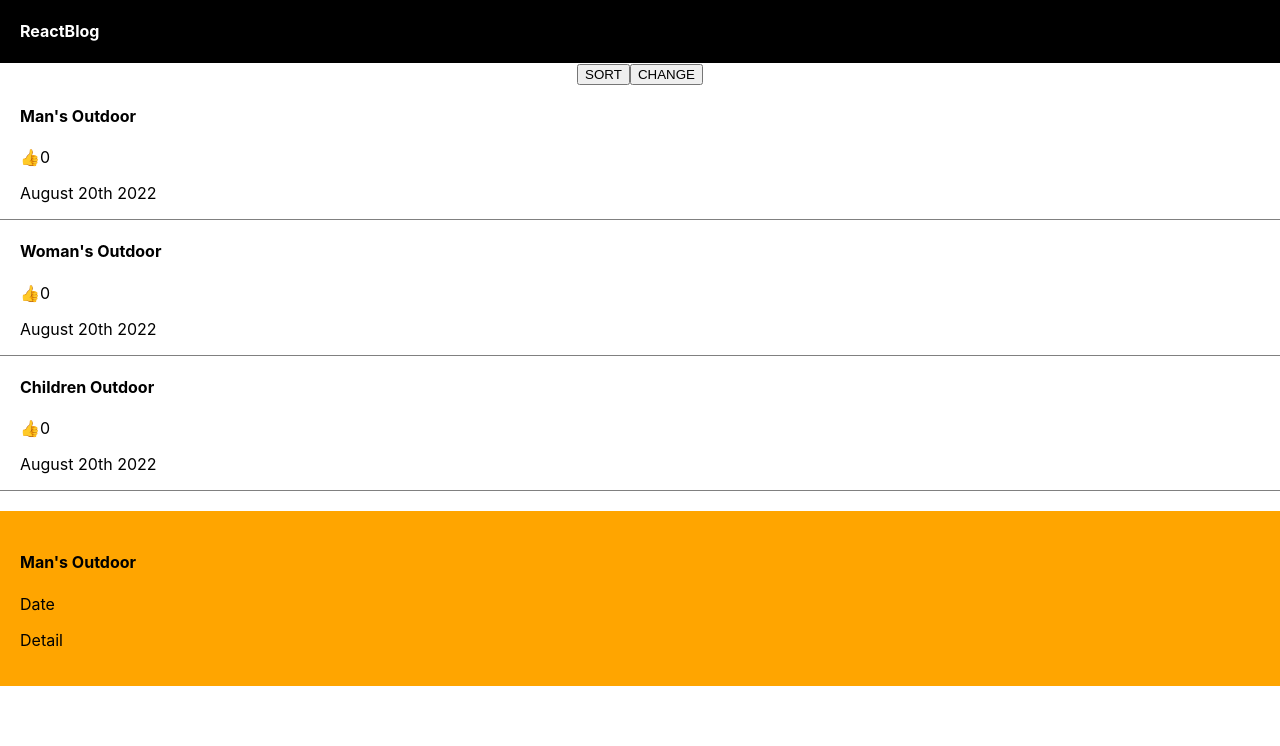
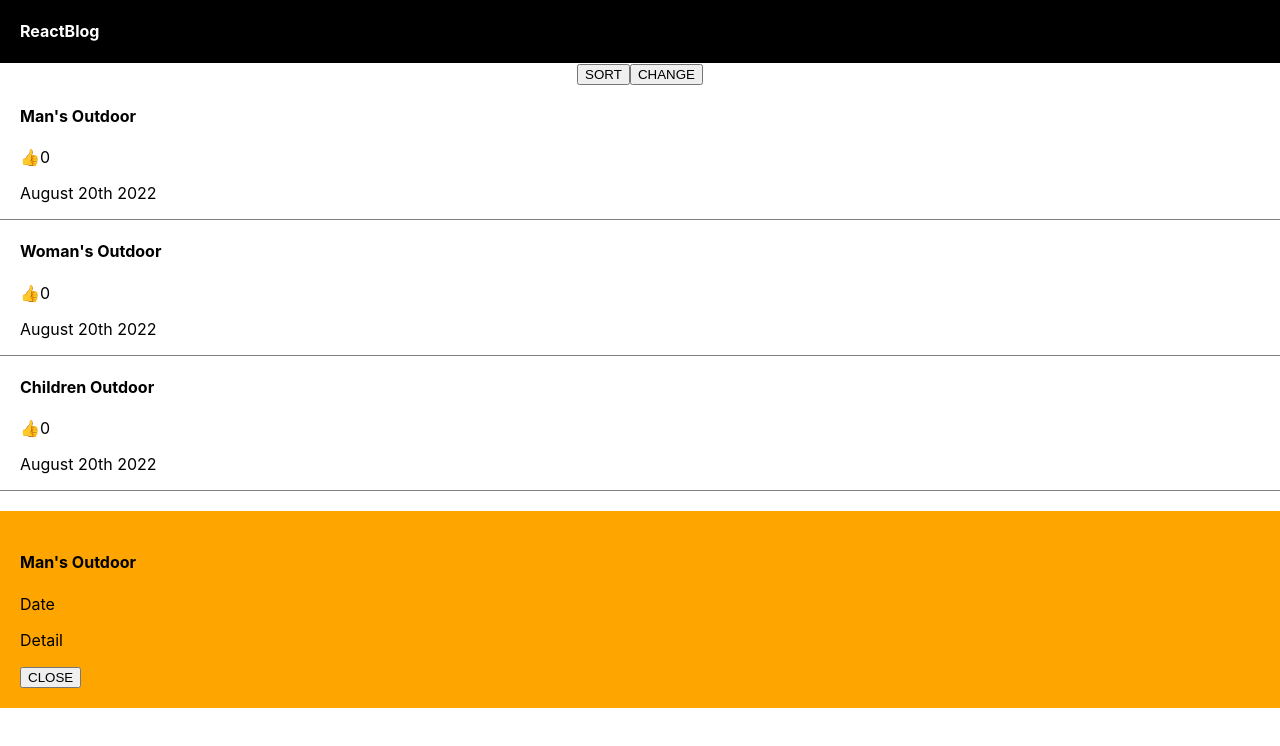
Before and after one commit to monte-kim/playground, a React (Create React App) app: page / in a window 1280 px wide. Both pictures are taken after a click on the element "Man's Outdoor". Shown: the top 746 px of the page. Built offline with nearby package versions, Linux system fonts and the light colour scheme.

Commit message:
ADD modal close btn

```diff
--- a/src/App.js
+++ b/src/App.js
@@ -44,7 +44,7 @@ function App() {
           <div className="list" key={i}>
             <h4
               onClick={() => {
-                setModal(!modal);
+                setModal(true);
                 setIndex(i);
               }}
             >
@@ -65,7 +65,9 @@ function App() {
           </div>
         );
       })}
-      {modal === true ? <Modal color="orange" title={title} titleIndex={titleIndex} setTitle={setTitle} /> : null}
+      {modal === true ? (
+        <Modal color="orange" title={title} titleIndex={titleIndex} setModal={setModal} setTitle={setTitle} />
+      ) : null}
     </div>
   );
 }
@@ -91,6 +93,13 @@ function Modal(props) {
       >
         CHANGE
       </button> */}
+      <button
+        onClick={() => {
+          props.setModal(false);
+        }}
+      >
+        CLOSE
+      </button>
     </div>
   );
 }
```
